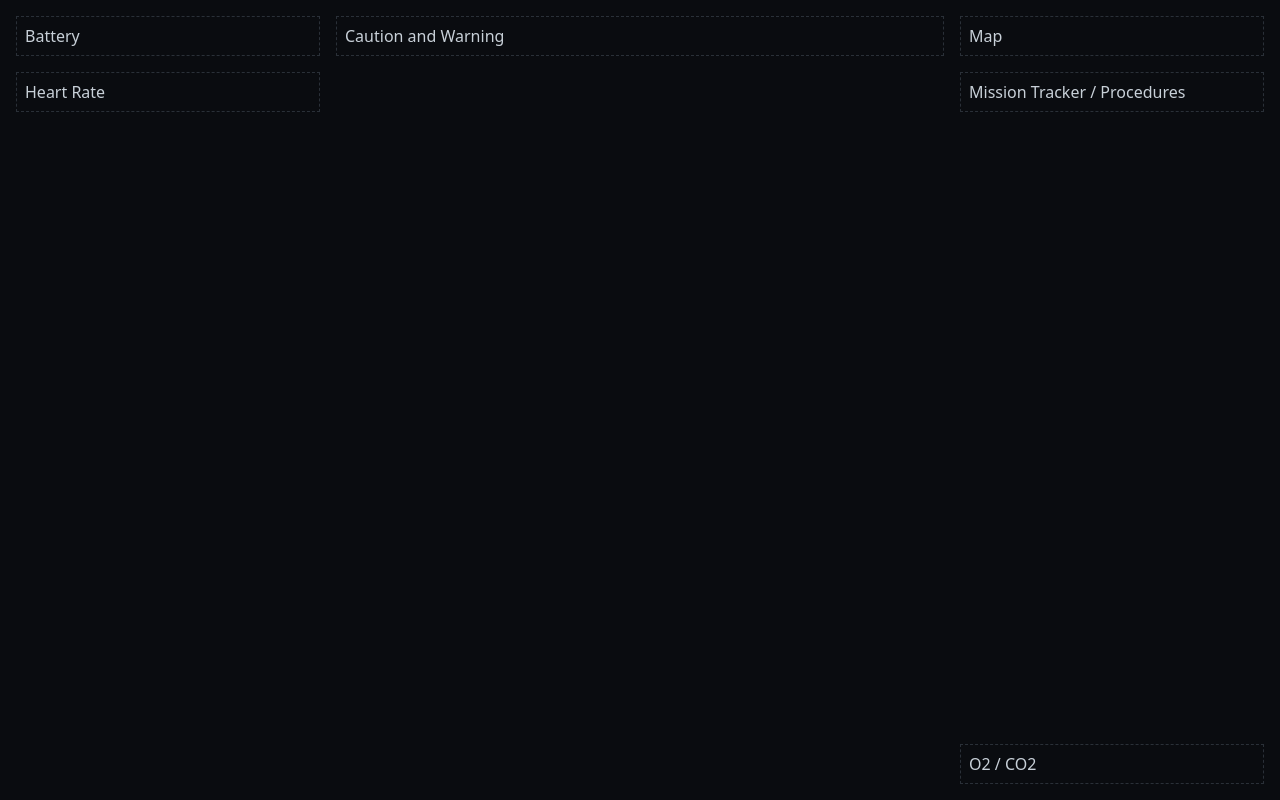
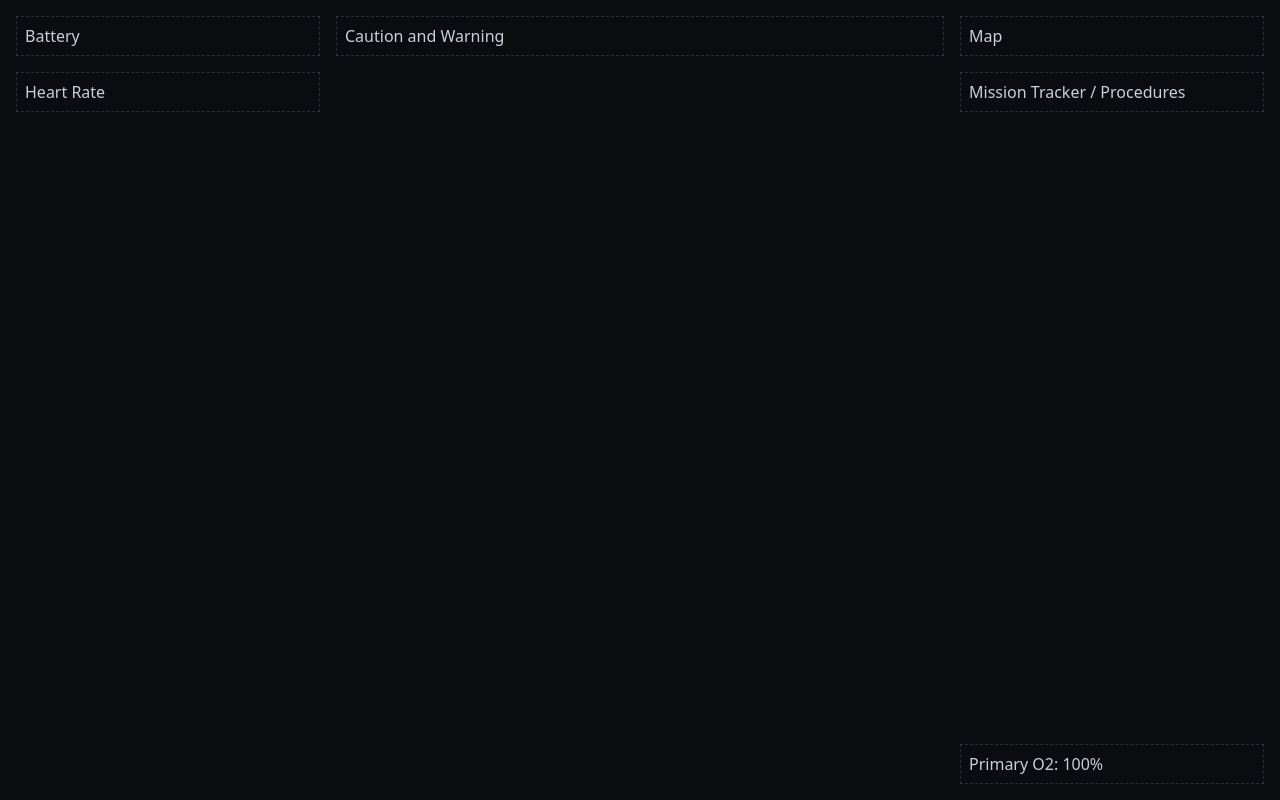
Before and after one commit to kenecu1/nasa-suits-hud, a React (Vite) app in the folder hud/: page / in a window 1280 px wide. Built offline with nearby package versions, Linux system fonts and the light colour scheme.

Commit message:
SUITS-26: wire useTelemetry into layout, shows primary O2

```diff
--- a/hud/src/layout/HudLayout.tsx
+++ b/hud/src/layout/HudLayout.tsx
@@ -5,8 +5,10 @@ import MapPanel from '../panels/MapPanel';
 import MissionTracker from '../panels/MissionTracker';
 import HeartRatePanel from '../panels/HeartRatePanel';
 import VitalsPanel from '../panels/VitalsPanel';
+import { useTelemetry } from '../telemetry/useTelemetry';
 
 function HudLayout() {
+  const { telemetry } = useTelemetry();
   return (
     <div className="hud">
       <div className="area-battery"><BatteryPanel /></div>
@@ -14,7 +16,7 @@ function HudLayout() {
       <div className="area-map"><MapPanel /></div>
       <div className="area-tracker"><MissionTracker /></div>
       <div className="area-heart"><HeartRatePanel /></div>
-      <div className="area-vitals"><VitalsPanel /></div>
+      <div className="area-vitals"><VitalsPanel telemetry={telemetry} /></div>
     </div>
   );
 }
--- a/hud/src/panels/VitalsPanel.tsx
+++ b/hud/src/panels/VitalsPanel.tsx
@@ -1,5 +1,15 @@
-function VitalsPanel() {
-  return <div className="panel">O2 / CO2</div>;
+import type { SuitTelemetry } from '../telemetry/types';
+
+function VitalsPanel({ telemetry }: { telemetry: SuitTelemetry | null}) {
+  if (!telemetry) {
+    return <div className="panel">Waiting for data...</div>;
+  }
+
+  return (
+    <div className="panel">
+      Primary O2: {Math.round(telemetry.oxy_pri_storage)}%
+    </div>
+  );
 }
 
 export default VitalsPanel;
```
